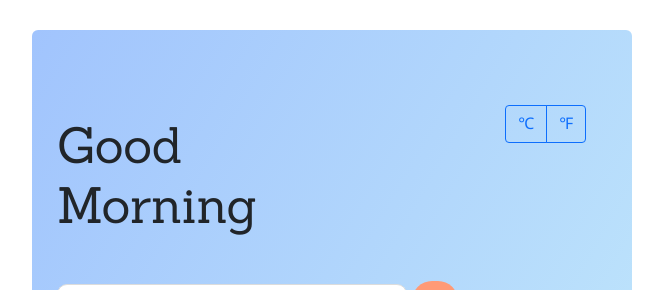
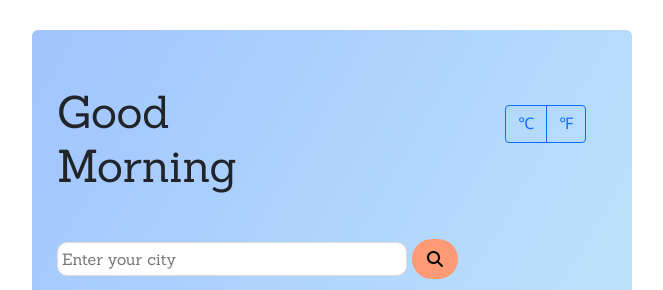
Before and after one commit to maranial/Weather-app-vanilla-project, a plain HTML site: page index.html in a window 1280 px wide. Shown: the top 290 px of the page, without its empty margins (308-971 px from the left). Drawn offline with nearby package versions, Linux system fonts and the light colour scheme; no server answers.

Commit message:
Updated H1 Style

```diff
--- a/src/styles.css
+++ b/src/styles.css
@@ -16,8 +16,8 @@ body{
 
 h1{
     font-family: 'Sanchez', serif;
-    font-size: 50px;
-    padding-top: 30px;
+    font-size: 45px;
+    padding-top: 15px;
     padding-bottom:15px;
 }
 .btn-group{
```
